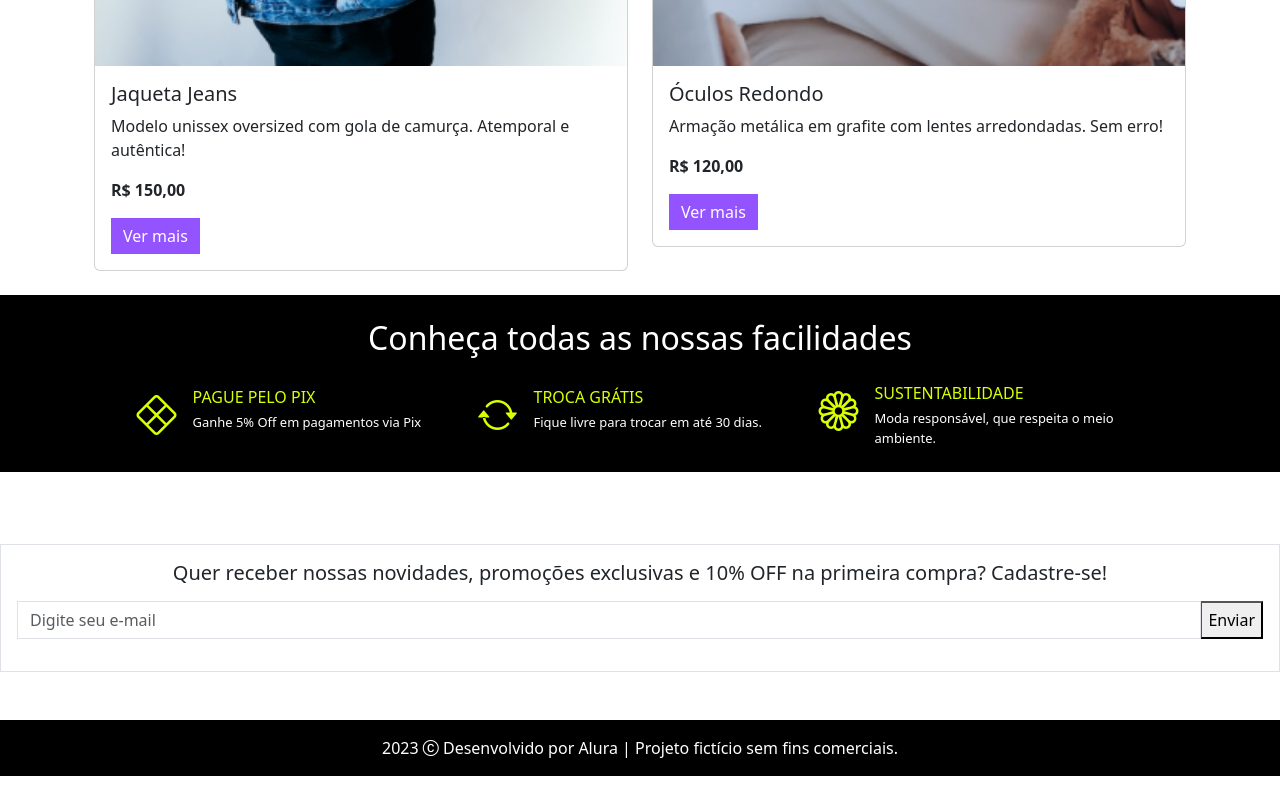
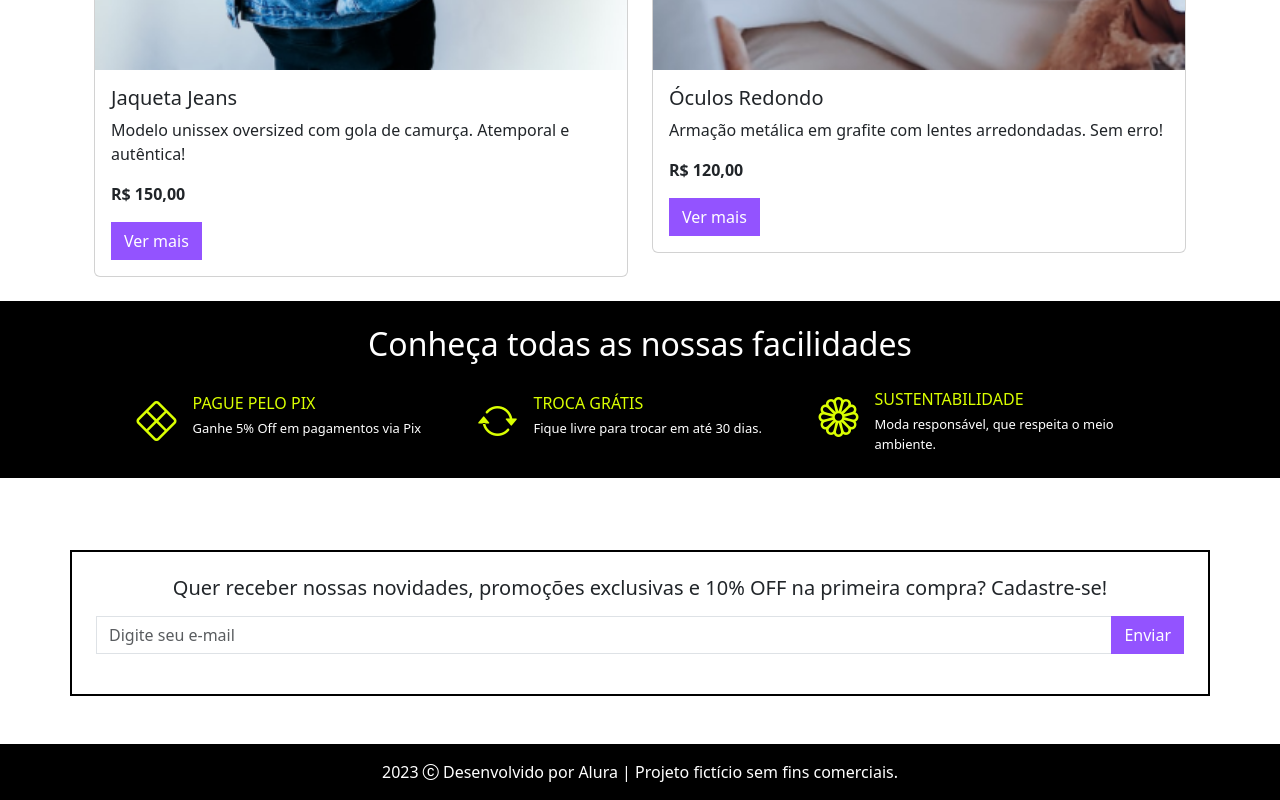
Before and after one commit to thiagovanzele/meteora-bootstrap, a plain HTML site: page index.html in a window 1280 px wide. Shown: the part 3884-4684 px from the top of the page. Before the commit the page ends 4660 px from the top, so only its background shows below. Drawn offline with nearby package versions, Linux system fonts and the light colour scheme.

Commit message:
Ajustando o CSS

```diff
--- a/index.html
+++ b/index.html
@@ -356,14 +356,16 @@
         </div>
     </section>
 
-    <form class="border border-secundary p-3 text-center my-3 my-xl-5">
-        <h5>Quer receber nossas novidades, promoções exclusivas e 10% OFF na primeira compra? Cadastre-se!</h5>
-        <div class="input-group my-3">
-            <input type="email" class="form-control border-secundary rounded-0" placeholder="Digite seu e-mail"
-                aria-label="Digite seu e-mail" aria-describedby="button-addon2" />
-            <button type="button" id="button-addon2">Enviar</button>
-        </div>
-    </form>
+    <div class="d-flex justify-content-center">
+        <form class="container border border-black border-2 p-4 text-center my-3 my-xl-5 mx-xl-5">
+            <h5 class="text-center">Quer receber nossas novidades, promoções exclusivas e 10% OFF na primeira compra? Cadastre-se!</h5>
+            <div class="input-group my-3">
+                <input type="email" class="form-control border-secundary rounded-0" placeholder="Digite seu e-mail"
+                    aria-label="Digite seu e-mail" aria-describedby="button-addon2" />
+                <button class="btn btn-primary rounded-0 cor-lilas" type="button" id="button-addon2">Enviar</button>
+            </div>
+        </form>
+    </div>
 
     <footer class="bg-black text-bg-dark d-flex justify-content-center">
         <p class="text-center pt-3">2023 <i class="bi bi-c-circle"></i> Desenvolvido por Alura | Projeto fictício sem
--- a/style.css
+++ b/style.css
@@ -15,3 +15,13 @@
     color: white;
     border: none;
 }
+
+.btn-primary:hover {
+    background-color: white;
+    color: #9353FF;
+    border: 1px solid #9353FF;
+}
+
+.btn-primary {
+    border: 1px solid #9353FF;
+}
```
